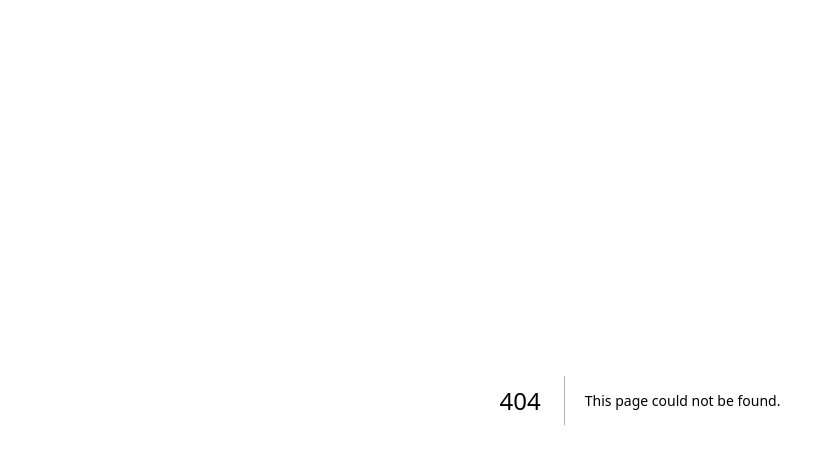
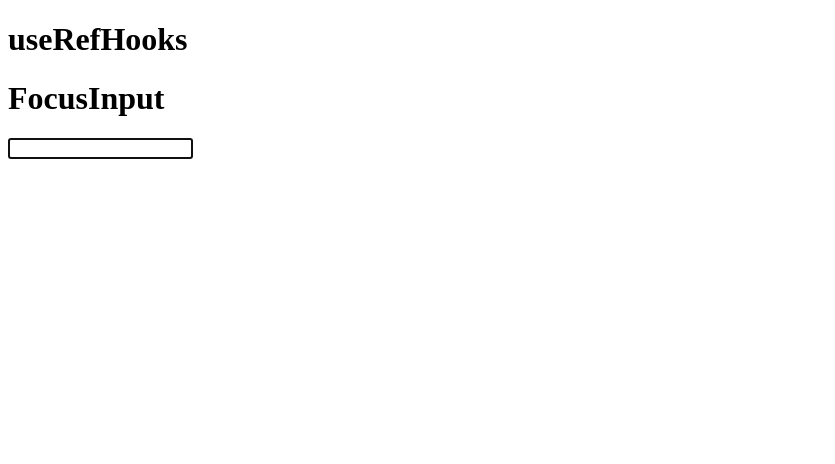
Before and after one commit to japneetkaurbhatia/react-essentials, a Next.js app: page /hooks/useRefHooks in a window 1280 px wide. Before the commit this address had no page. Shown: the top 464 px of the page, without its empty margins (0-835 px from the left). Built offline with nearby package versions, Linux system fonts and the light colour scheme.

Commit message:
useRef FocusInput

```diff
--- a/src/pages/hooks.tsx
+++ b/src/pages/hooks.tsx
@@ -14,7 +14,8 @@ const hooks = () => {
           <StyledButton onClick={() => router.push("/hooks/useReducerHooks")}> useReducer </StyledButton>
           <StyledButton onClick={() => router.push("/hooks/useReducerWithUseContext")}> useReducerWithUseContext </StyledButton>
           <StyledButton onClick={() => router.push("/hooks/useMemoHooks")}> useMemo </StyledButton>
-          <StyledButton onClick={() => router.push("/hooks/useCallbackHooks")}> useCallbackHooks </StyledButton>
+          <StyledButton onClick={() => router.push("/hooks/useCallbackHooks")}> useCallback </StyledButton>
+          <StyledButton onClick={() => router.push("/hooks/useRefHooks")}> useRef </StyledButton>
         </ListOfComponents>
       </div>
     );
--- /dev/null
+++ b/src/pages/hooks/components/FocusInput.tsx
@@ -0,0 +1,18 @@
+import React, { useEffect, useRef } from 'react'
+
+function FocusInput() {
+    const inputRef = useRef(null);
+
+    useEffect(() => {
+        inputRef.current.focus()
+    }, []);
+
+  return (
+    <div>
+        <h1>FocusInput</h1>
+        <input ref={inputRef} type="text" />
+    </div>
+  )
+}
+
+export default FocusInput
--- /dev/null
+++ b/src/pages/hooks/useRefHooks.tsx
@@ -0,0 +1,12 @@
+import FocusInput from './components/FocusInput'
+
+function useRefHooks() {
+  return (
+    <div>
+        <h1>useRefHooks</h1>
+        <FocusInput />
+    </div>
+  )
+}
+
+export default useRefHooks
```
